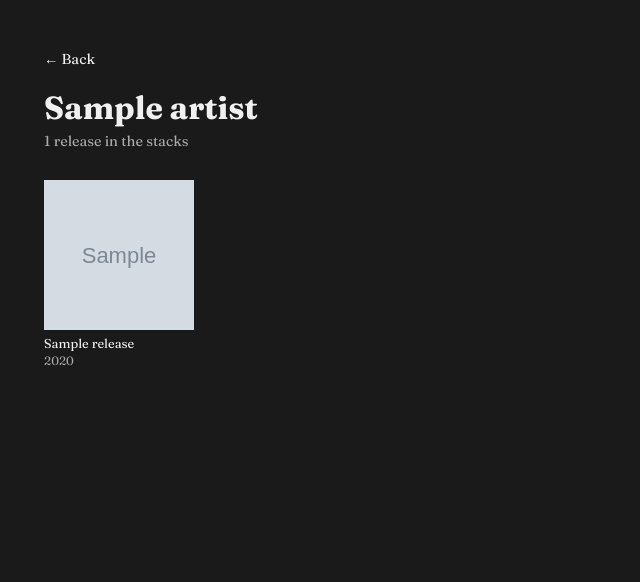
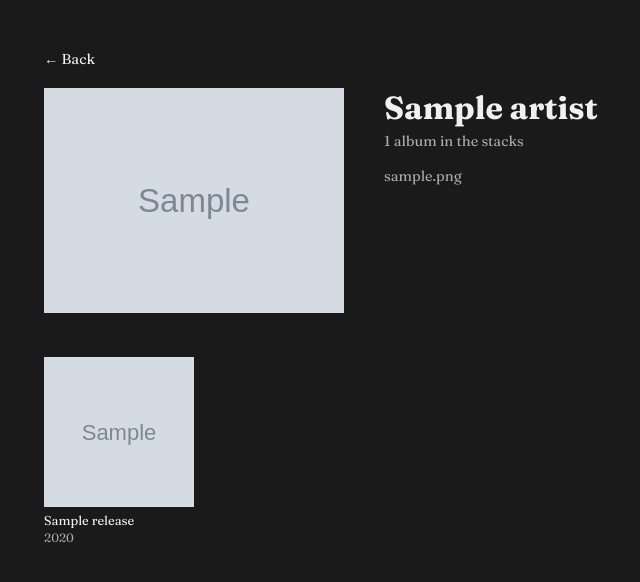
Before and after one commit to Nick-Menzhuber/basement-stacks, a Flask app: page /artist/1 in a window 1280 px wide. Shown: the top 582 px of the page, without its empty margins (4-644 px from the left). Run offline with Flask 3, Linux system fonts and the light colour scheme; tables that the repository leaves empty hold one stand-in row (values such as "Sample post"); grey boxes marked "Sample" are stand-in pictures.

Commit message:
added profile, URLs, images to artist pages

```diff
--- a/app.py
+++ b/app.py
@@ -3,6 +3,7 @@ from models import db, Release, Artist, Format
 from dotenv import load_dotenv
 load_dotenv()
 import os
+import json
 
 app = Flask(__name__)
 app.config['SQLALCHEMY_DATABASE_URI'] = os.getenv('DATABASE_URL', 'sqlite:///basement_stacks.db')
@@ -12,6 +13,13 @@ db.init_app(app)
 
 with app.app_context():
     db.create_all()
+
+@app.template_filter('from_json')
+def from_json_filter(value):
+    try:
+        return json.loads(value)
+    except:
+        return []
 
 @app.route('/')
 def welcome():
--- a/static/style.css
+++ b/static/style.css
@@ -36,9 +36,11 @@ body {
     margin: 0;
 }
 
- .cover-wrapper {
+.cover-wrapper {
     position: relative;
     width: 100%;
+    height: 150px;
+    overflow: hidden;
 }
 
 .cover-wrapper img {
@@ -54,6 +56,8 @@ body {
     right: 5px;
     display: flex;
     gap: 3px;
+    width: fit-content;
+    height: fit-content;
 }
 
 .format-icon {
@@ -455,7 +459,7 @@ body {
     color: #f0f0f0;
 }
 
-.shelf-item img {
+.shelf-item > .cover-wrapper > img {
     width: 150px;
     height: 150px;
     object-fit: cover;
@@ -481,3 +485,43 @@ body {
 .artist-link:hover {
     color: #f0f0f0;
 }
+
+#artist-hero {
+    display: flex;
+    gap: 40px;
+    align-items: flex-start;
+    margin-bottom: 40px;
+}
+
+#artist-photo img {
+    width: 300px;
+    max-width: 300px;
+    height: auto;
+    object-fit: contain;
+}
+
+#artist-info {
+    flex: 1;
+}
+
+#artist-info h1 {
+    margin: 0 0 5px 0;
+}
+
+.artist-profile {
+    color: #aaaaaa;
+    font-size: 0.9rem;
+    line-height: 1.6;
+    margin: 15px 0;
+    max-width: 600px;
+}
+
+.artist-url {
+    color: #f0f0f0;
+    font-size: 0.85rem;
+    text-decoration: none;
+}
+
+.artist-url:hover {
+    text-decoration: underline;
+}
--- a/templates/artist.html
+++ b/templates/artist.html
@@ -13,9 +13,25 @@
     </div>
 
     <div id="artist-page">
-        <div id="artist-header">
-            <h1>{{ artist.name }}</h1>
-            <p class="artist-count">{{ releases|length }} release{{ 's' if releases|length != 1 else '' }} in the stacks</p>
+        <div id="artist-hero">
+            {% if artist.image_url %}
+            <div id="artist-photo">
+                <img src="{{ artist.image_url }}" alt="{{ artist.name }}">
+            </div>
+            {% endif %}
+            <div id="artist-info">
+                <h1>{{ artist.name }}</h1>
+                <p class="artist-count">{{ releases|length }} album{{ 's' if releases|length != 1 else '' }} in the stacks</p>
+                {% if artist.custom_profile or artist.profile %}
+                <p class="artist-profile">{{ artist.custom_profile or artist.profile }}</p>
+                {% endif %}
+                {% if artist.urls %}
+                    {% set url_list = artist.urls | from_json %}
+                    {% if url_list %}
+                    <a href="{{ url_list[0] }}" target="_blank" class="artist-url">{{ url_list[0] }} →</a>
+                    {% endif %}
+                {% endif %}
+            </div>
         </div>
 
         <div id="artist-shelf">
@@ -23,6 +39,17 @@
             <a href="/release/{{ release.id }}" class="shelf-item">
                 <div class="cover-wrapper">
                     <img src="{{ release.cover_image_url }}" alt="{{ release.title }}">
+                    <div class="format-icons">
+                        {% for format in release.formats %}
+                            {% if format.format_name == 'CD' %}
+                                <img src="/static/icons/cd.png" class="format-icon" title="CD">
+                            {% elif format.format_name == 'Cassette' %}
+                                <img src="/static/icons/cassette.png" class="format-icon" title="Cassette">
+                            {% elif format.format_name in ['Vinyl', '7"'] %}
+                                <img src="/static/icons/vinyl.png" class="format-icon" title="Vinyl">
+                                {% endif %}
+                        {% endfor %}
+                    </div>
                 </div>
                 <p class="shelf-title">{{ release.title }}</p>
                 <p class="shelf-year">{{ release.release_year or '' }}</p>
```
Also changed, not shown: models.py (+7 -1 lines), sync.py (+106 -2 lines).
